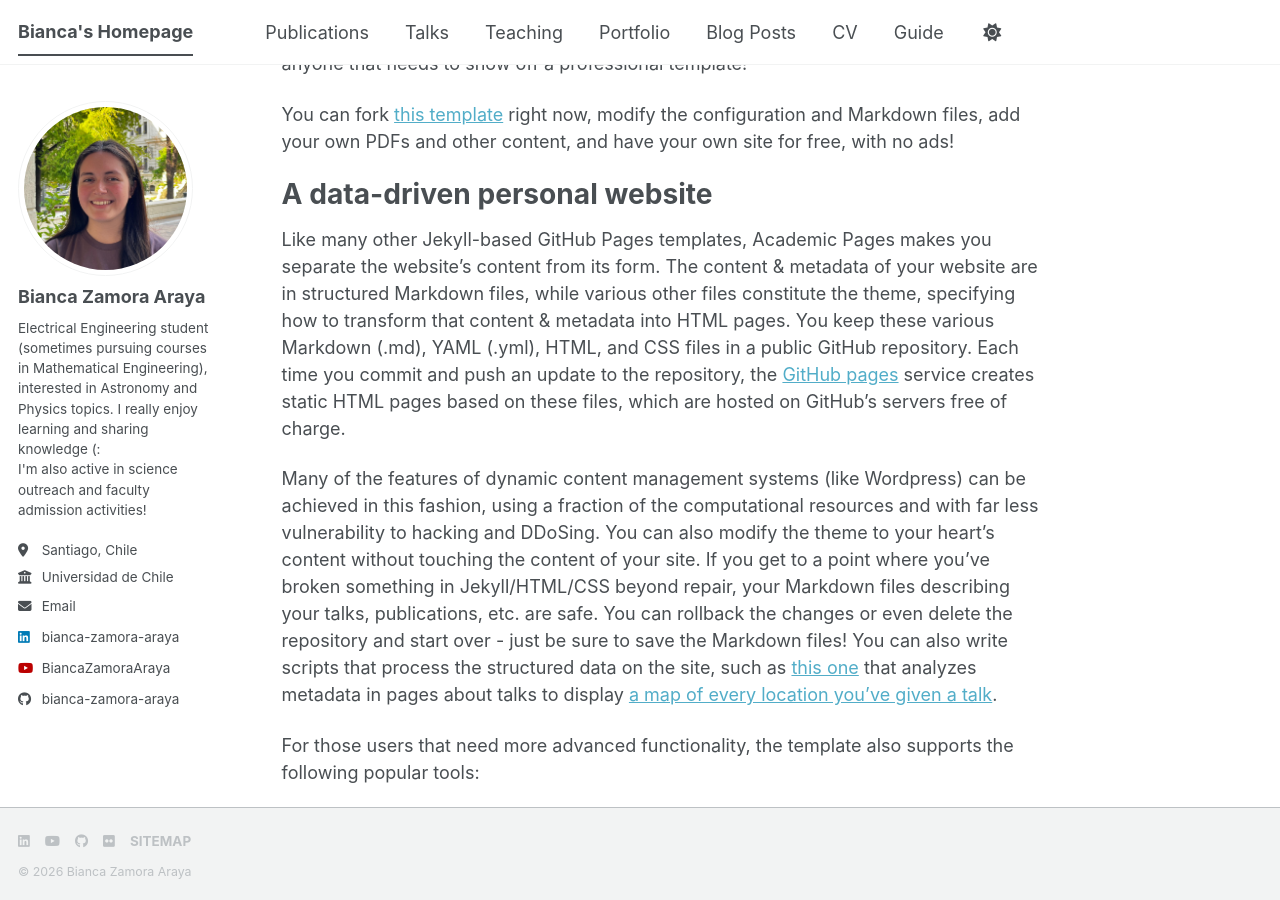
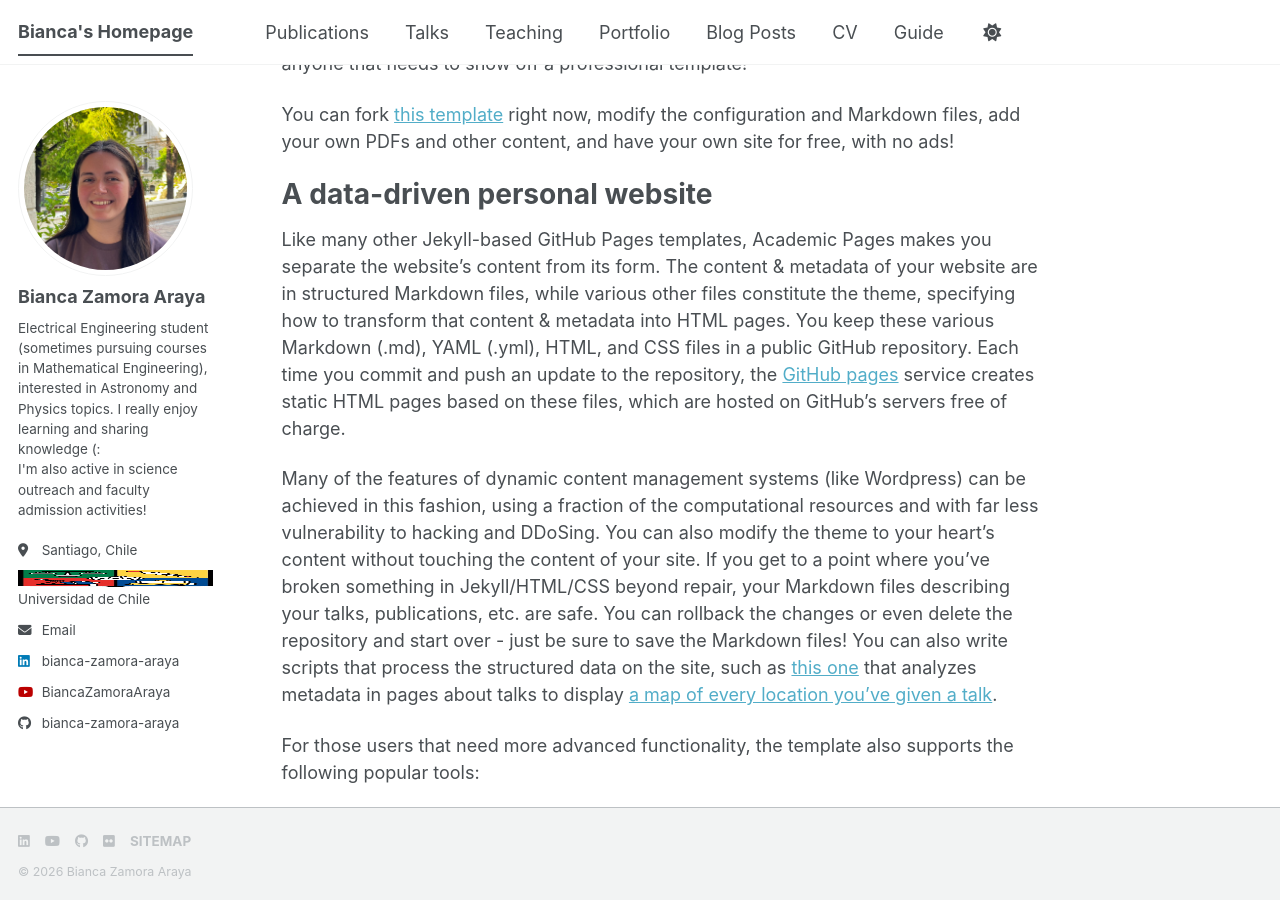
Before and after one commit to Bianca-Zamora-Araya/Bianca-Zamora-Araya.github.io, a Jekyll site: the page built from _pages/about.md, in a window 1280 px wide and 900 px high, scrolled down 310 px. Built offline with Jekyll 4.4.1, drawn with Linux system fonts in a browser that asks for light colours; a style sheet for code colours, icons or effects is not loaded.

Commit message:
Update author-profile.html

```diff
--- a/_includes/author-profile.html
+++ b/_includes/author-profile.html
@@ -27,9 +27,10 @@
       {% if author.location %}
         <li class="author__desktop"><i class="fas fa-fw fa-location-dot icon-pad-right" aria-hidden="true"></i>{{ author.location }}</li>
       {% endif %}
-      {% if author.employer %}
+      <!-- {% if author.employer %}
         <li class="author__desktop"><i class="fas fa-fw fa-building-columns icon-pad-right" aria-hidden="true"></i>{{ author.employer }}</li>
-      {% endif %}
+      {% endif %}  -->
+      <li class="author__desktop"><img src="{{ '/images/logos/uchile.jpg' | relative_url }}" alt="Escudo Universidad de Chile" style="height: 1.2em; margin-right: 0.5em; vertical-align: middle;"><a href="{{ author.employer_url }}" target="_blank" rel="noopener">{{ author.employer }}</a></li>
       {% if author.email %}
         <li><a href="mailto:{{ author.email }}"><i class="fas fa-fw fa-envelope icon-pad-right" aria-hidden="true"></i>{{ site.data.ui-text[site.locale].email_label | default: "Email" }}</a></li>
       {% endif %}
```
